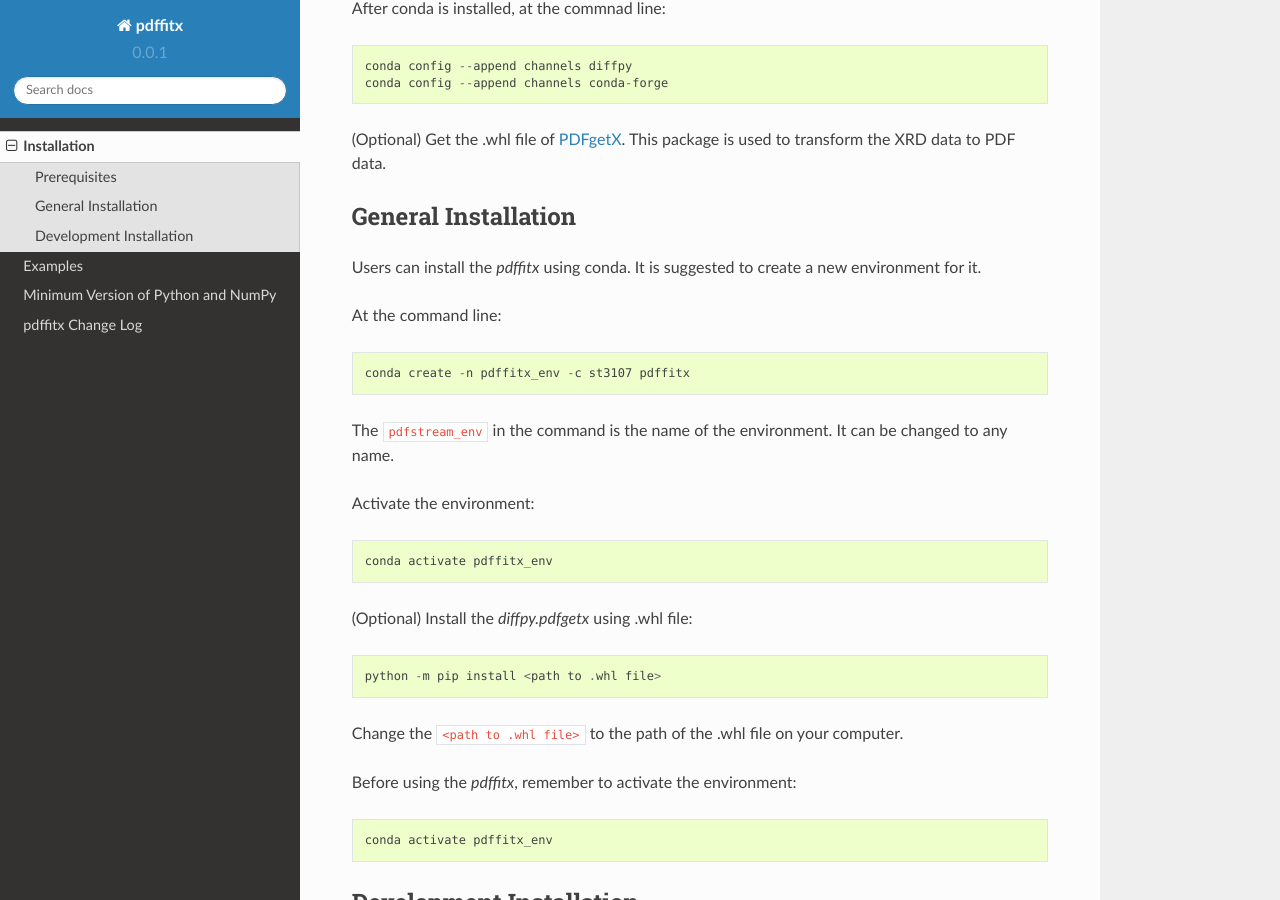
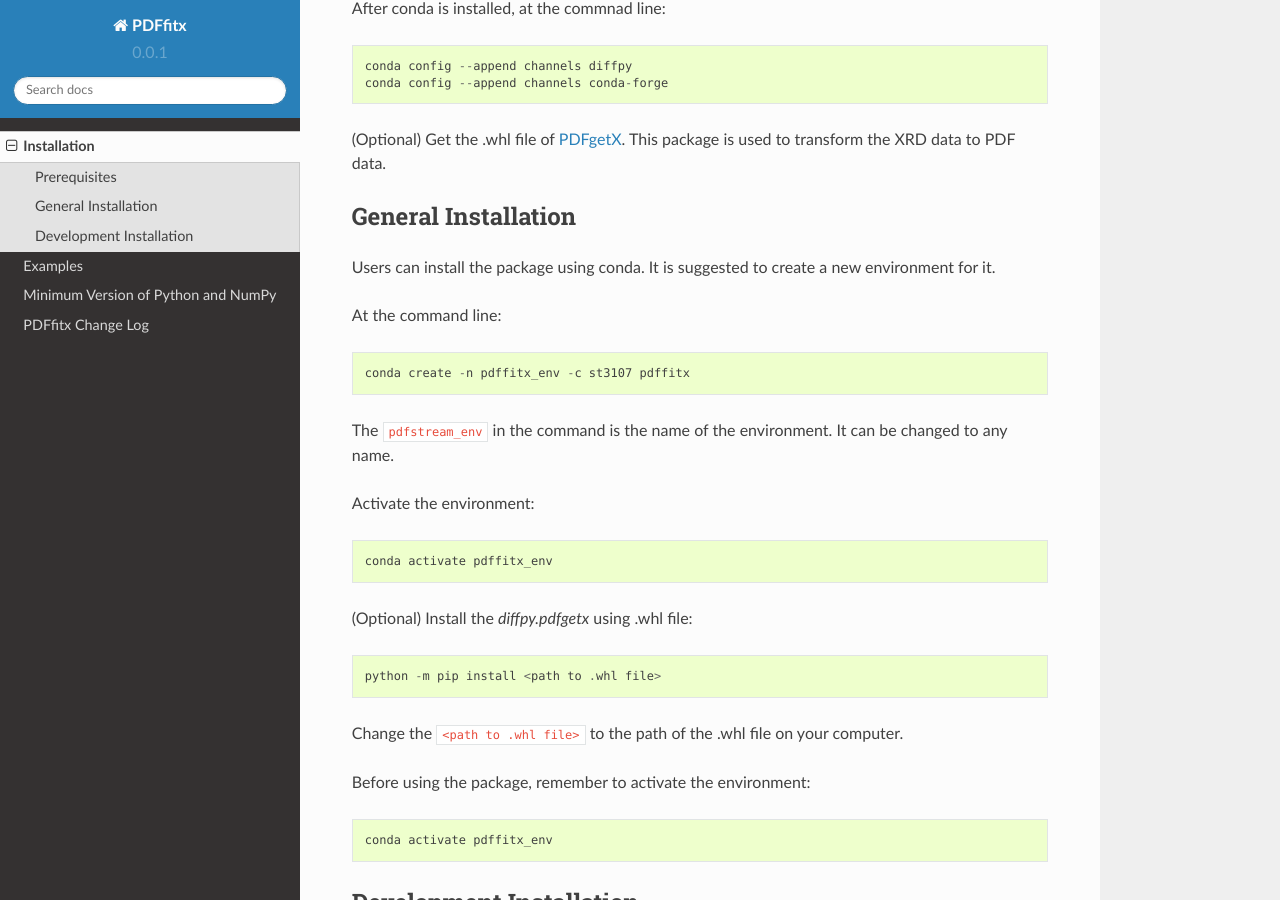
Before and after one commit to xpdAcq/pdffitx, a Sphinx documentation site: the page built from docs/source/installation.rst, in a window 1280 px wide and 900 px high, scrolled down 267 px. Built offline with Sphinx 7.4.7 and the Read the Docs theme 2.0.0, drawn with Linux system fonts in a browser that asks for light colours; some of the changed text lies outside the part shown.

Commit message:
DOC: update

```diff
--- a/CHANGELOG.rst
+++ b/CHANGELOG.rst
@@ -1,5 +1,5 @@
 ==================
-pdffitx Change Log
+PDFfitx Change Log
 ==================
 
 .. current developments
--- a/docs/source/conf.py
+++ b/docs/source/conf.py
@@ -69,7 +69,7 @@
 master_doc = 'index'
 
 # General information about the project.
-project = 'pdffitx'
+project = 'PDFfitx'
 copyright = '2020, Songsheng Tao'
 author = 'Songsheng Tao'
 
--- a/docs/source/index.rst
+++ b/docs/source/index.rst
@@ -1,5 +1,5 @@
-PDFstream Documentation
-=======================
+PDFfitx Documentation
+=====================
 
 .. toctree::
    :maxdepth: 2
--- a/docs/source/installation.rst
+++ b/docs/source/installation.rst
@@ -18,7 +18,7 @@
 General Installation
 --------------------
 
-Users can install the `pdffitx` using conda. It is suggested to create a new environment for it.
+Users can install the package using conda. It is suggested to create a new environment for it.
 
 At the command line::
 
@@ -36,7 +36,7 @@
 
 Change the ``<path to .whl file>`` to the path of the .whl file on your computer.
 
-Before using the `pdffitx`, remember to activate the environment::
+Before using the package, remember to activate the environment::
 
     conda activate pdffitx_env
 
@@ -75,6 +75,6 @@
 
 Change the ``<path to .whl file>`` to the path of the .whl file on your computer.
 
-Install the `pdffitx` in development mode::
+Install the package in development mode::
 
     python -m pip install -e .
```
